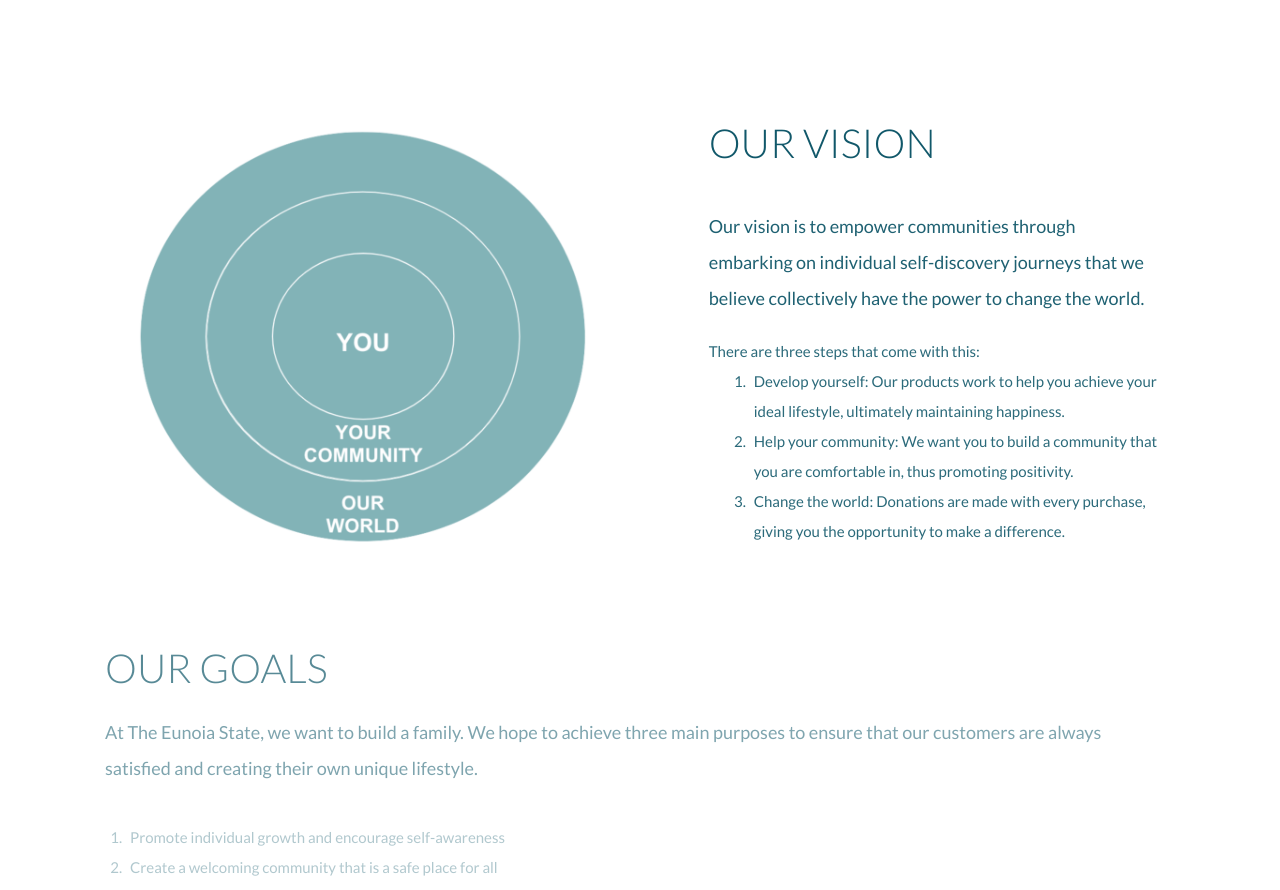
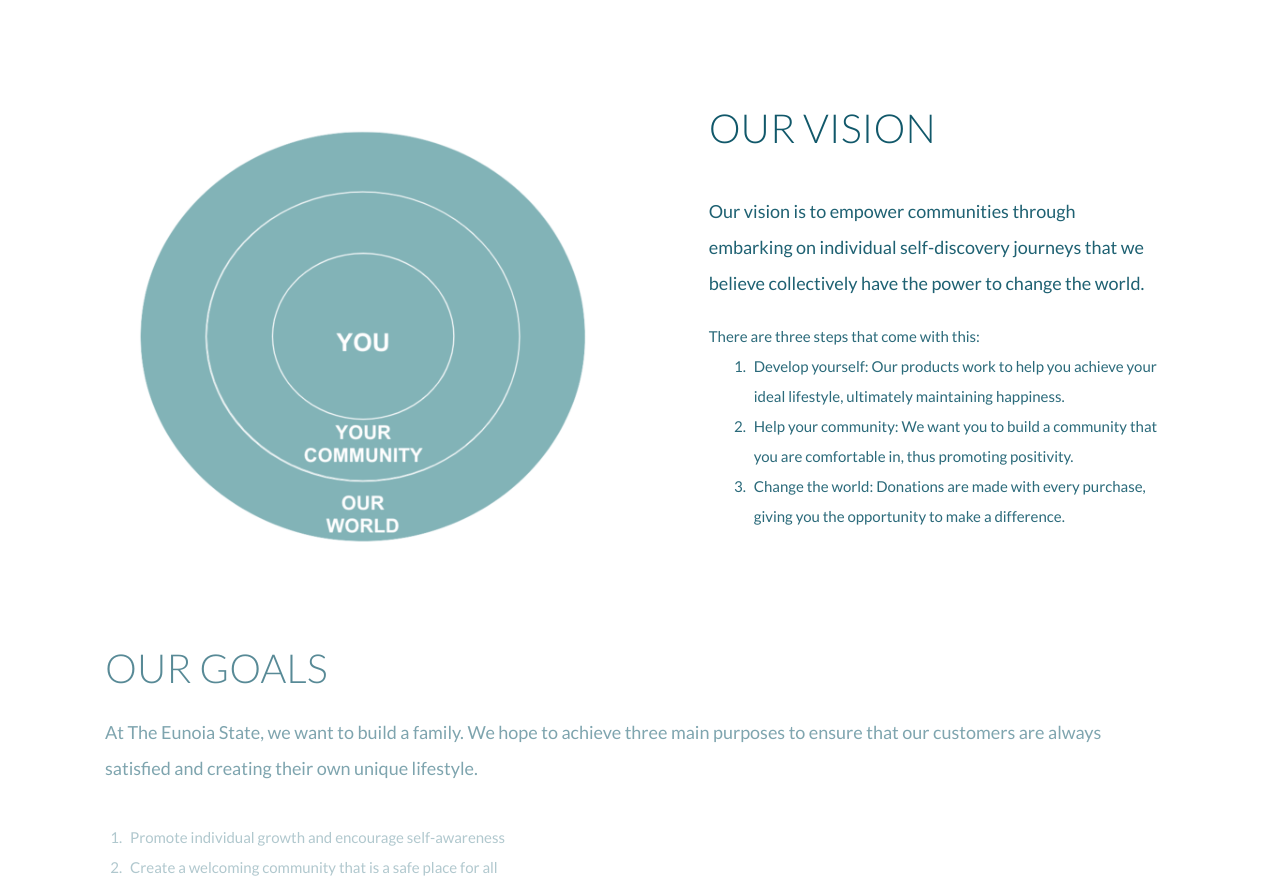
Before and after one commit to yalozairi/theeunoiastate, a React (Create React App) app: page /about in a window 1280 px wide. Shown: the part 1383-2273 px from the top of the page. Built offline with nearby package versions, Linux system fonts and the light colour scheme; a web font is replaced by a local one.

Commit message:
attempted safari fix with padding

```diff
--- a/src/components/About/styles.js
+++ b/src/components/About/styles.js
@@ -216,7 +216,8 @@ export const ChartStyled = styled.img`
 export const LeftVisionWrapper = styled.div`
   margin-left: auto;
   margin-right: auto;
-  align-self: center;
+  padding-bottom: auto;
+  padding-top: auto;
   justify-content: center;
   display: flex;
 `;
@@ -227,7 +228,9 @@ export const RightVisionWrapper = styled.div`
   display: block;
   align-items: center;
   justify-content: center;
-  align-self: center;
+  padding-top: auto;
+  padding-bottom: auto;
+
   p {
     text-align: left;
     font-family: lato;
```
